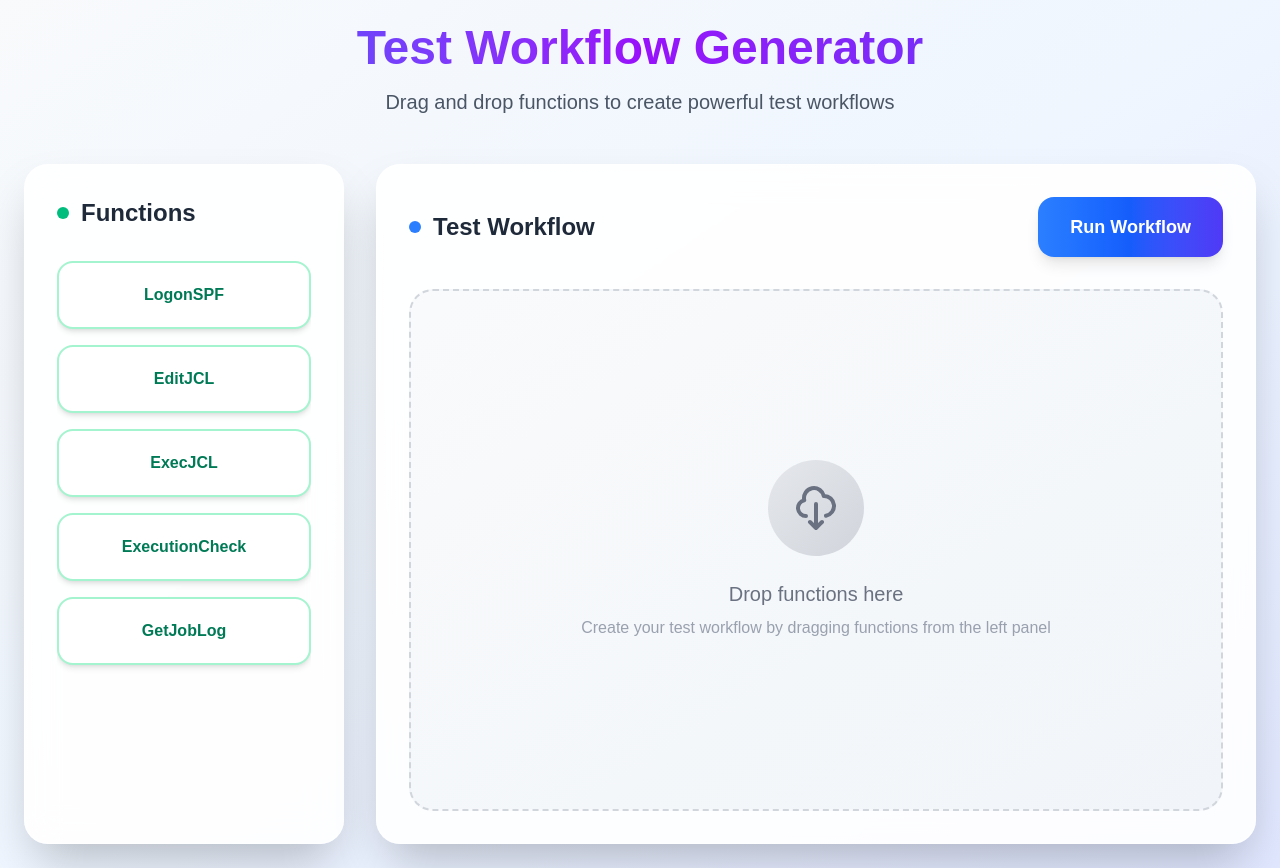
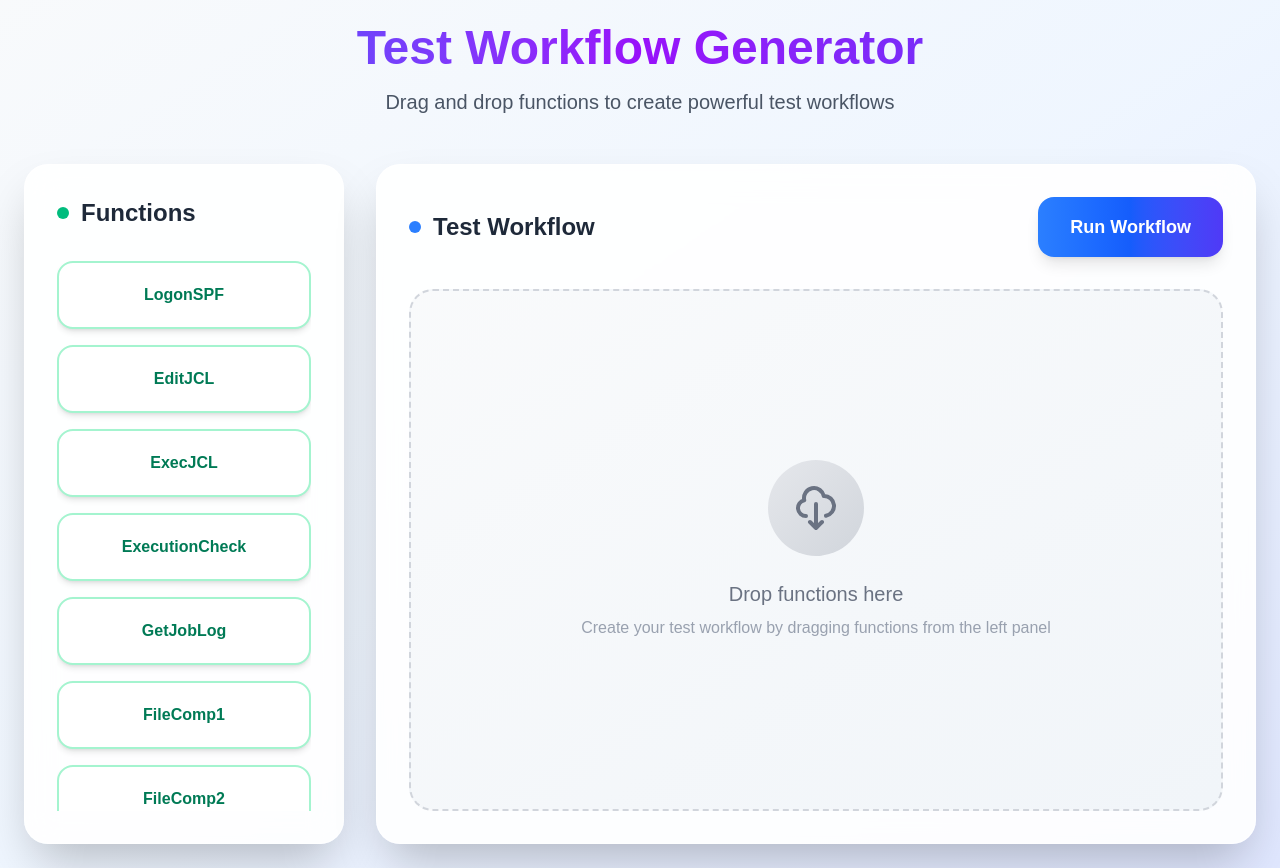
Before and after one commit to kei2333/test-workflow-nextjs, a Next.js app: page / in a window 1280 px wide. Built offline with nearby package versions, Linux system fonts and the light colour scheme.

Commit message:
现在有7个function

```diff
--- a/src/app/page.tsx
+++ b/src/app/page.tsx
@@ -61,6 +61,28 @@ const functions = [
     inputs: [
       { name: 'Job Name', placeholder: 'JOBABCA1' },
       { name: 'Job Run Date', placeholder: 'Date' }
+    ]
+  },
+  {
+    id: 'filecomp1',
+    name: 'FileComp1',
+    description: 'File Comparison',
+    inputs: [
+      { name: 'File Name1', placeholder: 'File1' },
+      { name: 'Windows File Location1', placeholder: 'File location' },
+      { name: 'File Name2', placeholder: 'File2' },
+      { name: 'Windows File Location2', placeholder: 'File location' }
+    ]
+  },
+  {
+    id: 'filecomp2',
+    name: 'FileComp2',
+    description: 'File Comparison',
+    inputs: [
+      { name: 'File Name1', placeholder: 'File1' },
+      { name: 'Windows File Location', placeholder: 'File location' },
+      { name: 'Field1 Condition', placeholder: 'Value' },
+      { name: 'Field2 Condition', placeholder: 'Value' }
     ]
   },
 ];
@@ -196,6 +218,10 @@ export default function Home() {
         return `${functionName}: Job status checked. Job '${inputs['Job Name'] || 'JOBABCA1'}' execution status retrieved from spool on ${inputs['Job Run Date'] || 'Date'}.`;
       case 'getjoblog':
         return `${functionName}: Job log retrieved successfully for '${inputs['Job Name'] || 'JOBABCA1'}' on ${inputs['Job Run Date'] || 'Date'}. Log file generated using GetFile from mainframe.`;
+      case 'filecomp1':
+        return `${functionName}: File comparison completed. Compared '${inputs['File Name1'] || 'File1'}' at '${inputs['Windows File Location1'] || 'File location'}' and '${inputs['File Name2'] || 'File2'}' at '${inputs['Windows File Location2'] || 'File location'}'. Files compared and differences identified.`;
+      case 'filecomp2':
+        return `${functionName}: File comparison with conditions completed. Verified '${inputs['File Name1'] || 'File1'}' for expected values. Field1 condition '${inputs['Field1 Condition'] || 'Value'}' and Field2 condition '${inputs['Field2 Condition'] || 'Value'}' checked. Differences mentioned.`;
       default:
         return `${functionName}: Function executed successfully`;
     }
```
